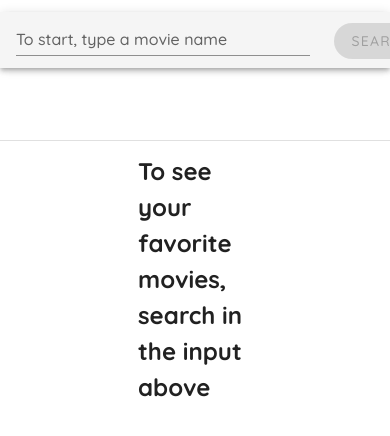
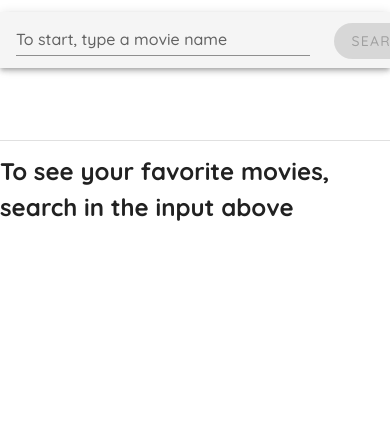
Before and after one commit to italofelipe/movies_opeaz, a Vue app: page / in a window 390 px wide. Shown: the top 436 px of the page. Built offline with nearby package versions, Linux system fonts and the light colour scheme.

Commit message:
feat: responsiveness adjustments

```diff
--- a/src/App.vue
+++ b/src/App.vue
@@ -1,5 +1,5 @@
 <template>
-  <div id="app">
+  <div id="app" :class="isLoading && 'loading'">
     <v-app>
       <v-container fluid class="pl-0 pr-0">
         <v-row>
@@ -12,7 +12,7 @@
           <v-divider class="mt-5"></v-divider>
         </v-row>
         <v-row justify="center">
-          <v-col cols="4">
+          <v-col cols="12" md="8" lg="4" xl="4">
             <Favorites v-if="favoriteMovies.length > 0" />
 
             <h2 v-else>To see your favorite movies, search in the input above</h2>
@@ -37,7 +37,7 @@ export default defineComponent({
     MainSection,
   },
   computed: {
-    ...mapGetters({ favoriteMovies: 'getFavoriteMovies' }),
+    ...mapGetters({ favoriteMovies: 'getFavoriteMovies', isLoading: 'getIsLoading' }),
   },
 });
 </script>
@@ -46,4 +46,7 @@ export default defineComponent({
 * {
   font-family: 'Quicksand', sans-serif;
 }
+.loading {
+  opacity: 0.5;
+}
 </style>
```
